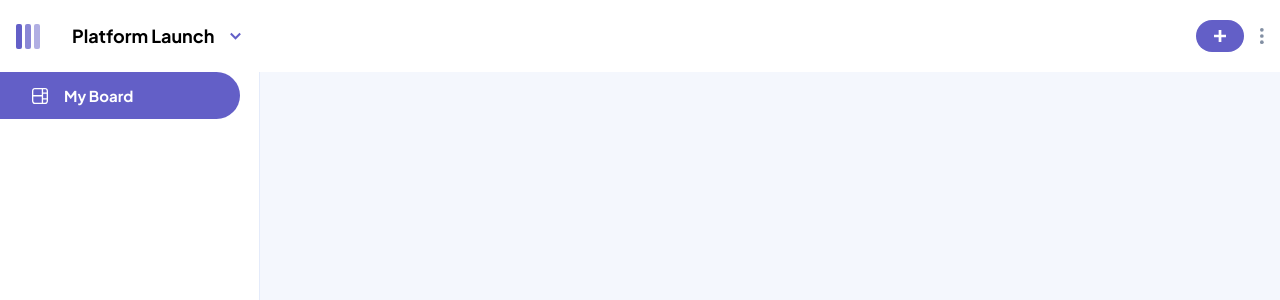
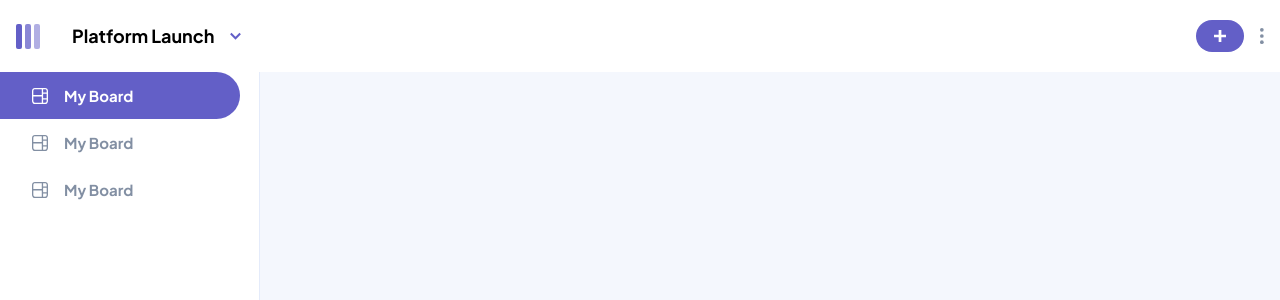
Before and after one commit to NaetharuCodes/kanban, a React (Vite) app in the folder kanban-ui/: page / in a window 1280 px wide. Shown: the top 300 px of the page. Built offline with nearby package versions, Linux system fonts and the light colour scheme.

Commit message:
Add active and inactive to tabs

```diff
--- a/kanban-ui/src/components/AppShell/SideBar.tsx
+++ b/kanban-ui/src/components/AppShell/SideBar.tsx
@@ -7,7 +7,18 @@ const SideBar = () => {
       <SideBarTab
         title="My Board"
         onClick={(value: string) => console.log(value)}
-        value="test"
+        value="My Board"
+        active
+      />
+      <SideBarTab
+        title="My Board"
+        onClick={(value: string) => console.log(value)}
+        value="My Board"
+      />
+      <SideBarTab
+        title="My Board"
+        onClick={(value: string) => console.log(value)}
+        value="My Board"
       />
     </div>
   );
--- a/kanban-ui/src/components/AppShell/SideBarTab.module.css
+++ b/kanban-ui/src/components/AppShell/SideBarTab.module.css
@@ -1,5 +1,5 @@
 .container {
-  background-color: rgba(var(--purple), 1);
+  background-color: white;
   display: flex;
   justify-content: flex-start;
   align-items: center;
@@ -12,6 +12,14 @@
   border: none;
 }
 
+.active {
+  background-color: rgba(var(--purple), 1);
+}
+
 .text {
+  color: rgba(var(--blue-gray), 1);
+}
+
+.container.active .text {
   color: white;
 }
--- a/kanban-ui/src/components/AppShell/SideBarTab.tsx
+++ b/kanban-ui/src/components/AppShell/SideBarTab.tsx
@@ -5,12 +5,17 @@ interface SideBarTabProps {
   title: string;
   onClick: (value: string) => void;
   value: string;
+  active?: boolean;
 }
 
-const SideBarTab = ({ title, onClick, value }: SideBarTabProps) => {
+const SideBarTab = ({ title, onClick, value, active }: SideBarTabProps) => {
   return (
-    <button className={styles.container} onClick={() => onClick(value)}>
-      <NewBoardIcon fillColor="white" />
+    <button
+      type="button"
+      className={`${styles.container} ${active && styles.active}`}
+      onClick={() => onClick(value)}
+    >
+      <NewBoardIcon fillColor={active ? "white" : "#828fa3"} />
       <div className={`${styles.text} heading-md`}>{title}</div>
     </button>
   );
```
